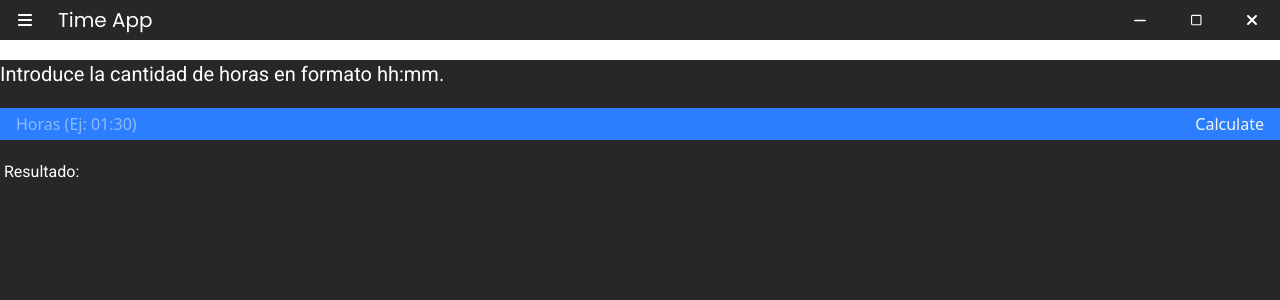
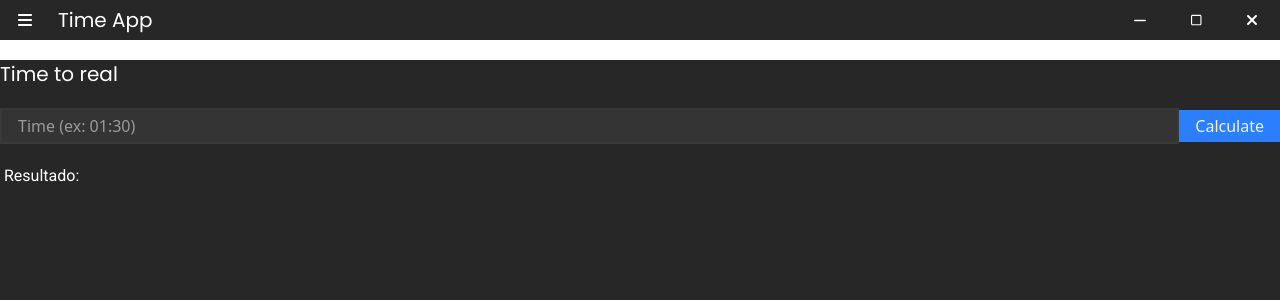
Before and after one commit to sito8943/sito-time-app, a React (Vite) app: page /time-to-real in a window 1280 px wide. Shown: the top 300 px of the page. Built offline with nearby package versions, Linux system fonts and the light colour scheme.

Commit message:
working with views

```diff
--- a/src/App.css
+++ b/src/App.css
@@ -15,11 +15,11 @@
 }
 
 h1,
+h2,
 .poppins {
   font-family: "Poppins", sans-serif;
 }
 
-h2,
 p,
 .roboto {
   font-family: "Roboto", sans-serif;
--- a/src/Views/TimeToReal.jsx
+++ b/src/Views/TimeToReal.jsx
@@ -1,4 +1,5 @@
 import { useState } from "react";
+import { useTranslation } from "react-i18next";
 
 /**
  *
@@ -11,6 +12,8 @@ function hhmmToHours(time) {
 }
 
 function TimeToReal() {
+  const { t } = useTranslation();
+
   const [result, setResult] = useState("");
   const [value, setValue] = useState("");
 
@@ -21,9 +24,7 @@ function TimeToReal() {
 
   return (
     <main className="flex flex-col gap-5 mt-5">
-      <h2 className="text-xl">
-        Introduce la cantidad de horas en formato hh:mm.
-      </h2>
+      <h2 className="text-xl">{t("_pages:time-to-real.title")}</h2>
 
       <form
         className="flex items-center justify-start w-full"
@@ -33,15 +34,15 @@ function TimeToReal() {
         }}
       >
         <input
-          className="bg-blue-500 text-gray-100 px-4 py-1 flex-1"
+          className="input"
           onChange={(e) => setValue(e.currentTarget.value)}
-          placeholder="Horas (Ej: 01:30)"
+          placeholder={t("_pages:time-to-real.input.placeholder")}
         />
         <button
           type="submit"
           className="bg-blue-500 hover:bg-blue-700 cursor-pointer text-gray-100 hover:text-white px-4 py-1"
         >
-          Calculate
+          {t("_accessibility:buttons.calculate")}
         </button>
       </form>
       <p className="w-full px-1">Resultado: {result}</p>
--- a/src/lang/en/_accessibility.json
+++ b/src/lang/en/_accessibility.json
@@ -1,10 +1,9 @@
 {
   "buttons": {
-    "contact": "",
-    "toTop": "To Top",
     "openMenu": "Open Menu",
     "closeMenu": "Close menu",
-    "submit": "Submit"
+    "submit": "Submit",
+    "calculate": "Calculate"
   },
   "labels": {},
   "tooltips": {},
--- a/src/lang/en/_pages.json
+++ b/src/lang/en/_pages.json
@@ -3,7 +3,11 @@
     "title": "Home"
   },
   "time-to-real": {
-    "title": "Time to real"
+    "title": "Time to real",
+    "input": {
+      "tooltip": "Introduce la cantidad de horas en formato hh:mm.",
+      "placeholder": "Time (ex: 01:30)"
+    }
   },
   "real-to-time": {
     "title": "Real to time"
```
